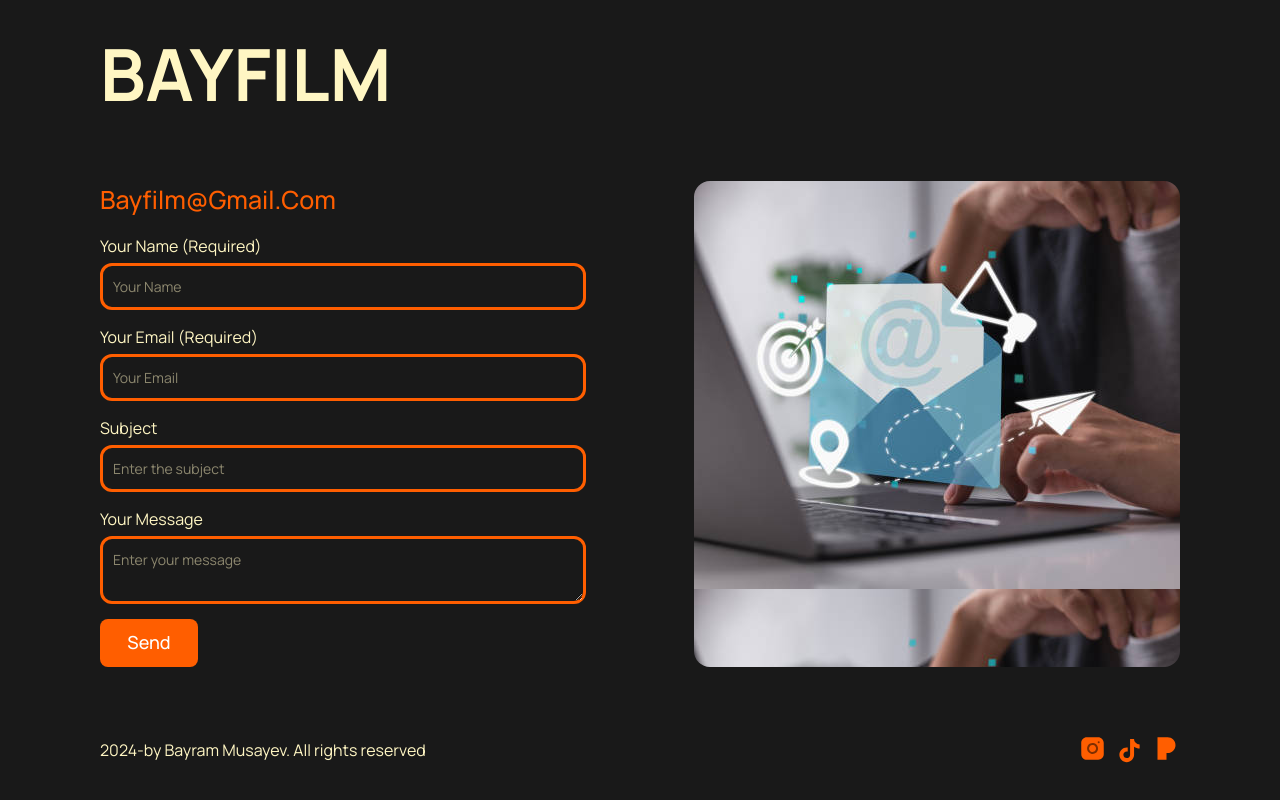
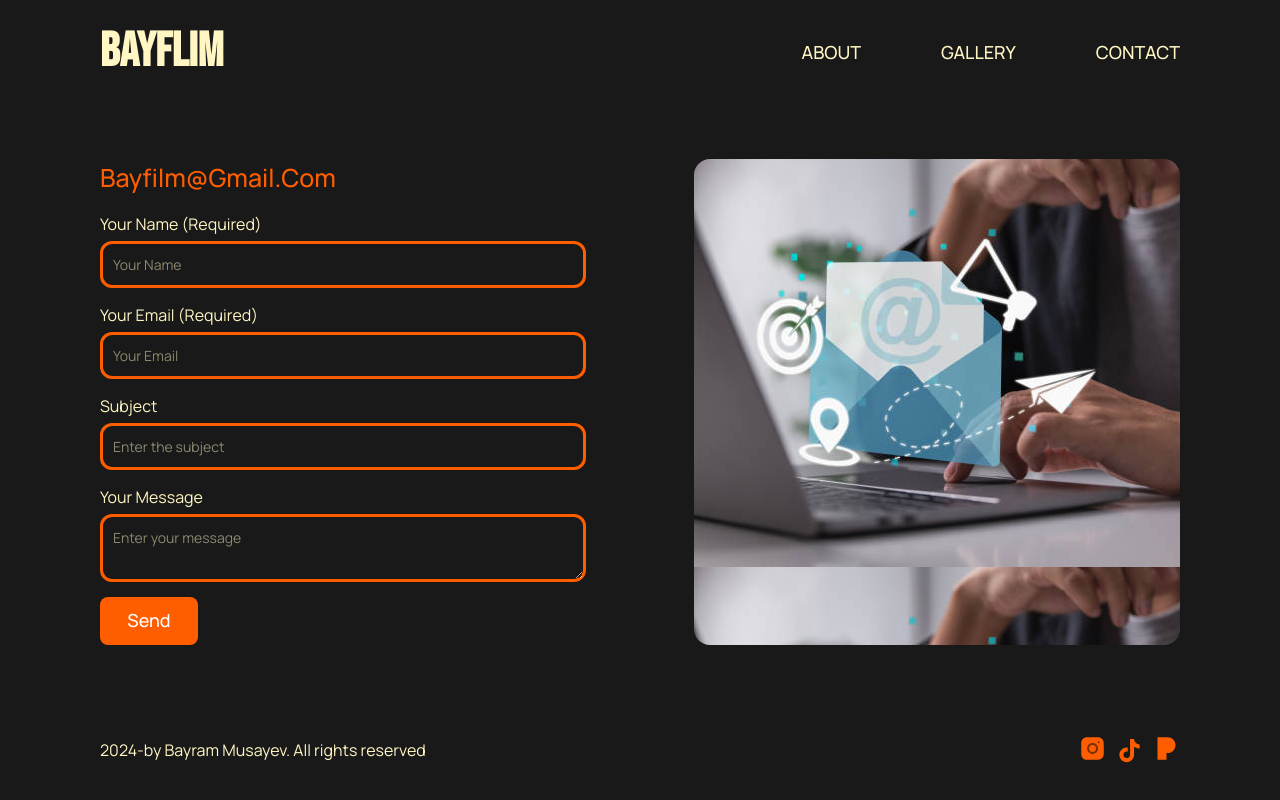
Before and after one commit to neegarw/bayfilm, a React (Vite) app: page /contact in a window 1280 px wide. Built offline with nearby package versions, Linux system fonts and the light colour scheme.

Commit message:
Improve header background image and ensure links are active

```diff
--- a/src/components/contact/Contact.jsx
+++ b/src/components/contact/Contact.jsx
@@ -1,13 +1,12 @@
 import { Link } from "react-router-dom"
 import contactPhoto from "../../assets/imgs/contactPhoto.jpg";
+import Nav from "../header/Nav";
 
 function Contact() {
 
     return (
         <div className="bg-[#191919] h-screen flex flex-col justify-between">
-            <header className="py-[20px] px-4 md:px-[100px] flex items-start">
-                <Link to="/" className="text-[32px] md:text-[72px] font-bold uppercase text-[#FFF6C3]">Bayfilm</Link>
-            </header>
+            <Nav />
             <main className="px-4 md:px-[100px] w-full min-[600px]:flex min-[600px]:gap-[10%] min-[600px]:iteams-center ">
                 <div className="w-full min-[600px]:w-[calc(90%/2)] flex flex-col gap-[15px] items-start">
                     <p className="text-[#FF5E00] font-[500] text-[25px]">Bayfilm@Gmail.Com</p>
--- a/src/components/header/Header.jsx
+++ b/src/components/header/Header.jsx
@@ -1,6 +1,6 @@
 import { useState } from "react";
 import { FiMenu, FiX } from "react-icons/fi";
-import bg from "../../assets/imgs/bg.jpg";
+import bg from "../../assets/imgs/bg.webp";
 import { Link } from "react-router-dom";
 
 function Header() {
--- a/src/components/header/Nav.jsx
+++ b/src/components/header/Nav.jsx
@@ -1,5 +1,6 @@
 import { useState } from "react";
-import { FiMenu, FiX } from "react-icons/fi";
+import { FiX } from "react-icons/fi";
+import { HiMenuAlt3 } from "react-icons/hi";
 import { Link } from "react-router-dom";
 
 function Nav({ setScrollToAbout }) {
@@ -10,7 +11,7 @@ function Nav({ setScrollToAbout }) {
             {/* Header */}
             <nav className="flex items-center justify-between w-full py-4 bg-transparent text-[#FFF6C3] px-4 md:px-[100px]">
                 {/* Logo */}
-                <div className="flex-1">
+                <div className="">
                     <Link to="/" className="text-[30px] md:text-[48px] font-bold">
                         <h1>BAYFLIM</h1>
                     </Link>
@@ -20,7 +21,7 @@ function Nav({ setScrollToAbout }) {
                 <ul className="hidden md:flex flex-1 justify-end gap-10 md:gap-20 text-lg font-medium">
                     <Link
                         to="/#about"
-                        onClick={() => setSidebarOpen(false)} // mobil menyunu bağlamaq üçün
+                        onClick={() => setSidebarOpen(false)}
                         className="cursor-pointer"
                     >
                         ABOUT
@@ -35,7 +36,7 @@ function Nav({ setScrollToAbout }) {
                     className="md:hidden text-3xl"
                     onClick={() => setSidebarOpen(true)}
                 >
-                    <FiMenu />
+                    <HiMenuAlt3 />
                 </button>
             </nav>
 
@@ -56,12 +57,8 @@ function Nav({ setScrollToAbout }) {
                 {/* Sidebar Links */}
                 <ul className="flex flex-col gap-6 mt-16 ml-6 text-lg">
                     <Link
-                        onClick={() => {
-                            document.getElementById("about")?.scrollIntoView({
-                                behavior: "smooth"
-                            });
-                            setSidebarOpen(false);
-                        }}
+                        to="/#about"
+                        onClick={() => setSidebarOpen(false)}
                         className="cursor-pointer">ABOUT</Link>
                     <Link to="/gallery" className="cursor-pointer">GALLERY</Link>
                     <Link to="/contact" className="cursor-pointer">CONTACT</Link>
```
Also changed, not shown: src/assets/imgs/bg.jpg (deleted), src/assets/imgs/bg.webp (added).
